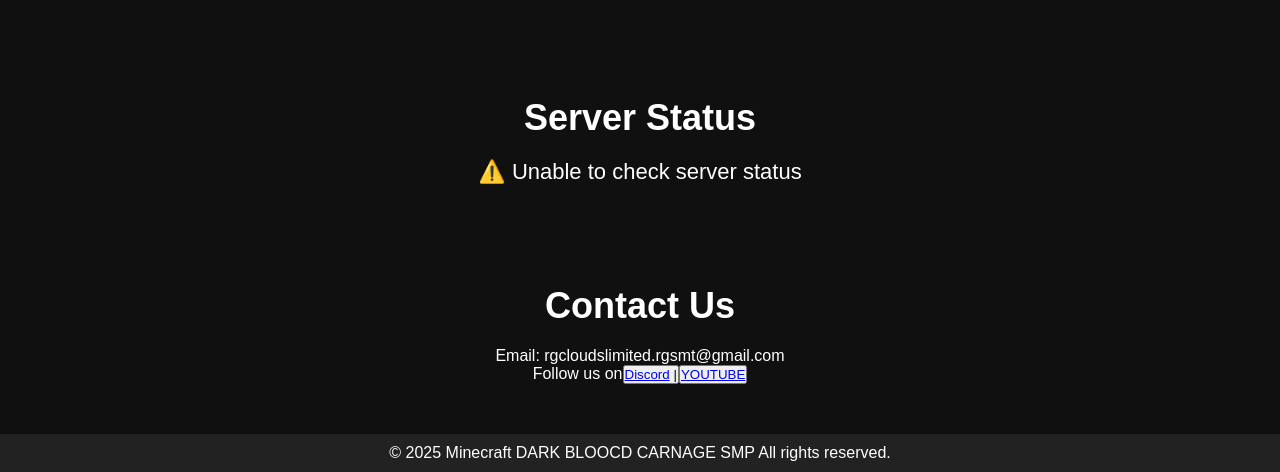
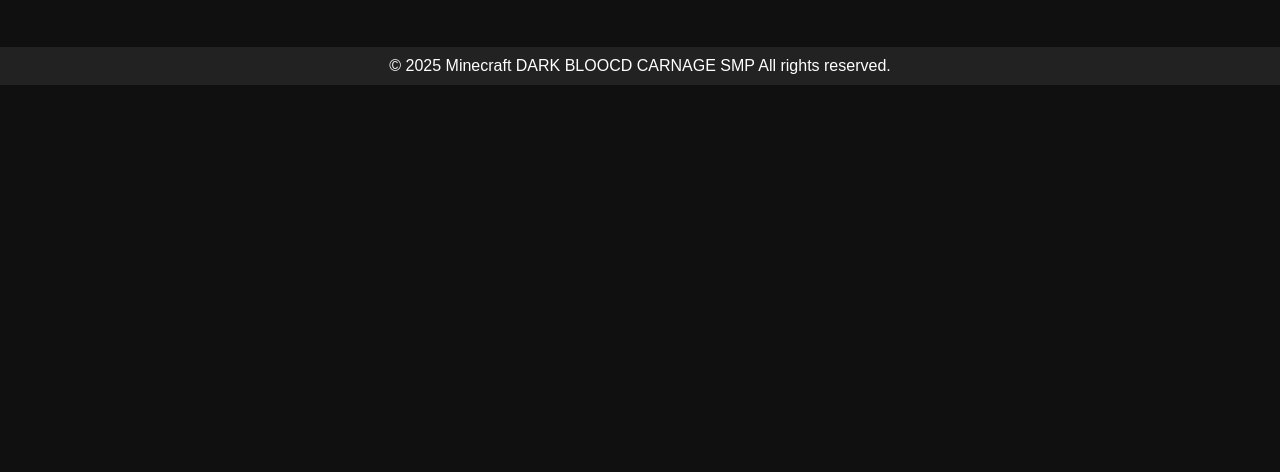
Before and after one commit to rgcloudltd247/Minecraftserver, a plain HTML site: page index.html in a window 1280 px wide. Shown: the part 1212-1684 px from the top of the page. After the commit the page ends 1297 px from the top, so only its background shows below. Drawn offline with Linux system fonts and the light colour scheme; no server answers.

Commit message:
Update index.html

```diff
--- a/index.html
+++ b/index.html
@@ -9,12 +9,13 @@
 <body>
     <header>
         <nav>
-            <div class="https://cdn.discordapp.com/attachments/1326574563500363808/1339076176332980224/8248a461-4f5e-4944-bdf8-bed540dc5470.jpg?ex=67ad675f&is=67ac15df&hm=22f0d8c179ba8980bfa615cc4c3879e5d4028a40df7bb2303a0001917243baf4&">DARK BLOOD CARNAGE SMP</div>
+
+            <div class="#">DARK BLOOD CARNAGE SMP</div>
             <ul>
-                <li><a href="#home">Home</a></li>
-                <li><a href="#modes">Game Modes</a></li>
+                <li><a href="index.html">Home</a></li>
+                <li><a href="server.html">Server Status</a></li>
                 <li><a href="#status">Server Status</a></li>
-                <li><a href="#contact">Contact</a></li>
+                <li><a href="links.html">Contact</a></li>
             </ul>
         </nav>
     </header>
@@ -39,37 +40,6 @@
             </div>
     </section>
 
-    <section id="status" class="status">
-        <h2 class="slide-in">Server Status</h2>
-        <p id="server-status" class="fade-in">Checking...</p>
-        <script>
-            async function checkServerStatus() {
-                const serverIP = "play.rgcloudlimited.site:19132";
-                let statusElement = document.getElementById("server-status");
-                statusElement.innerHTML = "⏳ Checking...";
-                try {
-                    let response = await fetch(`https://api.mcsrvstat.us/2/${serverIP}`);
-                    let data = await response.json();
-                    if (data.online) {
-                        statusElement.innerHTML = `🟢 Online - Players: ${data.players.online}/${data.players.max}`;
-                    } else {
-                        statusElement.innerHTML = "🔴 Offline";
-                    }
-                } catch {
-                    statusElement.innerHTML = "⚠️ Unable to check server status";
-                }
-            }
-            checkServerStatus();
-        </script>
-    </section>
-
-    <section id="contact" class="contact">
-        <h2 class="slide-in">Contact Us</h2>
-        <p>Email: rgcloudslimited.rgsmt@gmail.com</p>
-        <p>Follow us on<button><a href="https://discord.gg/MTqr8beNM5">Discord</a></boutton> |
-            <button><a href="https://youtube.com/@rgcloudltd?si=LUsSByN0XDM8UOSp">YOUTUBE</a></p>
-    </section></button>
-
     <footer>
         <p>&copy; 2025 Minecraft DARK BLOOCD CARNAGE SMP All rights reserved.</p>
     </footer>
```
